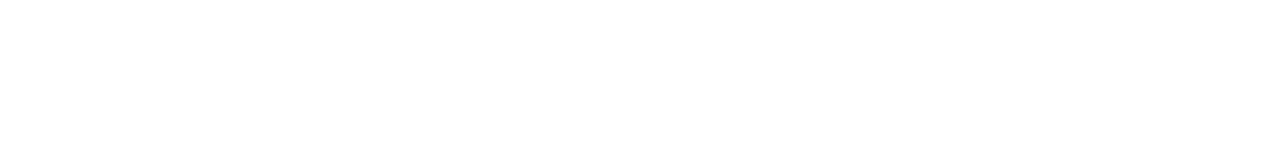
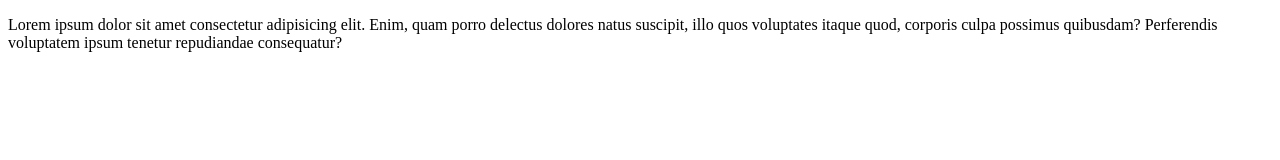
Before and after one commit to Olenkado/Test, a plain HTML site: page index.html in a window 1280 px wide. Drawn offline with Linux system fonts and the light colour scheme.

Commit message:
New Lorem.

```diff
--- a/index.html
+++ b/index.html
@@ -7,6 +7,6 @@
     <title>Document</title>
 </head>
 <body>
-
+    <p>Lorem ipsum dolor sit amet consectetur adipisicing elit. Enim, quam porro delectus dolores natus suscipit, illo quos voluptates itaque quod, corporis culpa possimus quibusdam? Perferendis voluptatem ipsum tenetur repudiandae consequatur?</p>
 </body>
 </html>
```
